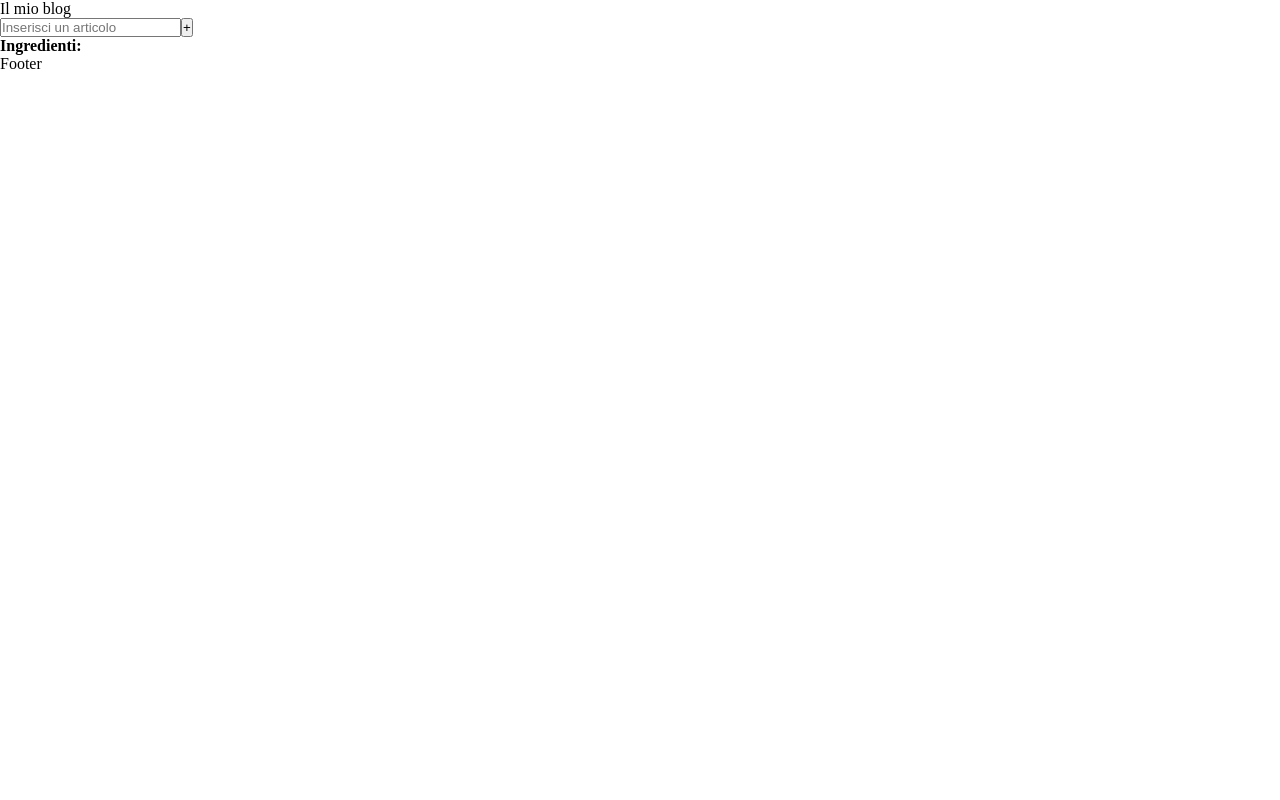
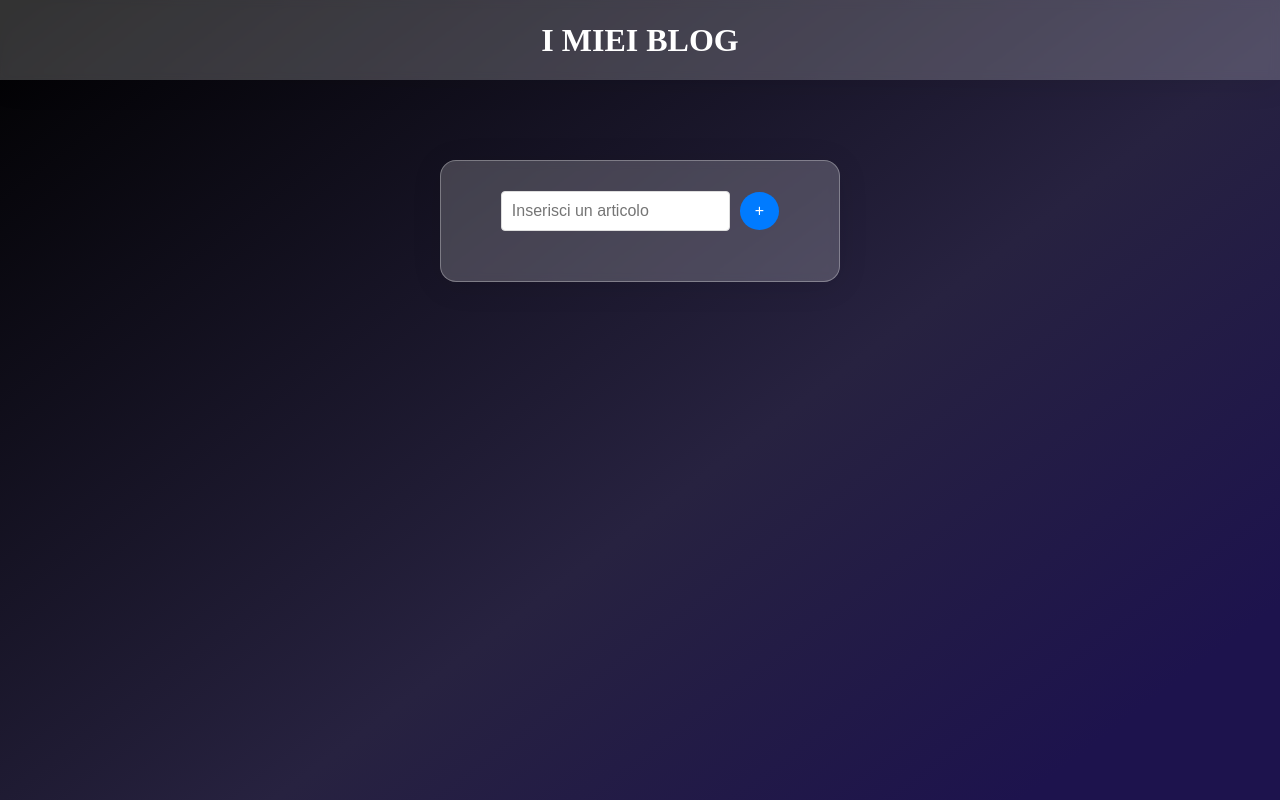
Before and after one commit to JohnQuimson/react-form-blog, a React (Vite) app: page / in a window 1280 px wide. Built offline with nearby package versions, Linux system fonts and the light colour scheme.

Commit message:
feat delete btn & style css

```diff
--- a/src/App.jsx
+++ b/src/App.jsx
@@ -7,7 +7,7 @@ const App = () => {
     <>
       <Header />
       <Main />
-      <Footer />
+      {/* <Footer /> */}
     </>
   );
 };
--- /dev/null
+++ b/src/components/Form.jsx
@@ -0,0 +1,49 @@
+import React, { useState } from 'react';
+import { MdDeleteForever } from 'react-icons/md';
+
+const Form = () => {
+  const [articles, setArticles] = useState([]);
+  const [articleTitle, setArticleTitle] = useState('');
+
+  const handleSubmit = (e) => {
+    e.preventDefault();
+    setArticles((array) => [...array, articleTitle]);
+    setArticleTitle('');
+  };
+
+  const removeArticle = (indexDaEliminare) => {
+    setArticles((array) => array.filter((_, i) => i !== indexDaEliminare));
+  };
+
+  return (
+    <>
+      <section id="form-section">
+        <form onSubmit={handleSubmit}>
+          <input
+            type="text"
+            placeholder="Inserisci un articolo"
+            value={articleTitle}
+            onChange={(e) => setArticleTitle(e.target.value)}
+          />
+          <button>+</button>
+        </form>
+
+        {articles.length > 0 && <h3 className="subtitle">Articoli:</h3>}
+
+        <ul>
+          {articles.map((article, index) => (
+            <li key={`article${index}`}>
+              <span>{article}</span>
+              <MdDeleteForever
+                className="deleteIcon"
+                onClick={() => removeArticle(index)}
+              />
+            </li>
+          ))}
+        </ul>
+      </section>
+    </>
+  );
+};
+
+export default Form;
--- a/src/components/Header.jsx
+++ b/src/components/Header.jsx
@@ -1,7 +1,13 @@
 import React from 'react';
 
 const Header = () => {
-  return <div>Il mio blog</div>;
+  return (
+    <>
+      <header>
+        <h1>I miei blog</h1>
+      </header>
+    </>
+  );
 };
 
 export default Header;
--- a/src/components/Main.jsx
+++ b/src/components/Main.jsx
@@ -1,41 +1,13 @@
 import React, { useState } from 'react';
+import Form from './Form';
 
 const Main = () => {
-  const [articles, setArticles] = useState([]);
-  const [articleTitle, setArticleTitle] = useState('');
-
-  const handleSubmit = (e) => {
-    e.preventDefault();
-    setArticles((array) => [...array, articleTitle]);
-    setArticleTitle('');
-  };
-
-  const removeArticle = (indexDaEliminare) => {
-    setArticles((array) => array.filter((_, i) => i !== indexDaEliminare));
-  };
-
   return (
-    <div>
-      <form onSubmit={handleSubmit}>
-        <input
-          type="text"
-          placeholder="Inserisci un articolo"
-          value={articleTitle}
-          onChange={(e) => setArticleTitle(e.target.value)}
-        />
-        <button>+</button>
-      </form>
-      <p>
-        <strong>Ingredienti:</strong>
-      </p>
-      <ul>
-        {articles.map((article, index) => (
-          <li key={`article${index}`} onClick={() => removeArticle(index)}>
-            {article}
-          </li>
-        ))}
-      </ul>
-    </div>
+    <>
+      <main>
+        <Form />
+      </main>
+    </>
   );
 };
 
--- a/src/index.scss
+++ b/src/index.scss
@@ -3,3 +3,115 @@
   margin: 0;
   padding: 0;
 }
+
+header {
+  background: rgba(255, 255, 255, 0.2);
+  box-shadow: 0 4px 30px rgba(0, 0, 0, 0.1);
+  backdrop-filter: blur(5px);
+  -webkit-backdrop-filter: blur(5px);
+  height: 10vh;
+  display: flex;
+  justify-content: center;
+  align-items: center;
+  position: fixed;
+  top: 0;
+  right: 0;
+  left: 0;
+  color: white;
+  text-transform: uppercase;
+}
+
+main {
+  background: rgb(0, 0, 0);
+  background: linear-gradient(
+    143deg,
+    rgba(0, 0, 0, 1) 0%,
+    rgba(39, 34, 64, 1) 57%,
+    rgba(29, 19, 77, 1) 89%
+  );
+  height: 100vh;
+  display: flex;
+  flex-direction: column;
+  align-items: center;
+
+  #form-section {
+    margin-top: 20vh;
+    background: rgba(255, 255, 255, 0.2);
+    border-radius: 16px;
+    box-shadow: 0 4px 30px rgba(0, 0, 0, 0.1);
+    backdrop-filter: blur(5px);
+    -webkit-backdrop-filter: blur(5px);
+    border: 1px solid rgba(255, 255, 255, 0.3);
+    padding: 20px 50px;
+
+    form {
+      display: flex;
+      align-items: center;
+      justify-content: center;
+      margin-bottom: 20px;
+      padding: 10px;
+      border-radius: 8px;
+
+      input {
+        width: 100%;
+        max-width: 300px;
+        padding: 10px;
+        margin-right: 10px;
+        border: 1px solid #ddd;
+        border-radius: 4px;
+        font-size: 16px;
+        transition: border-color 0.3s ease;
+
+        &:focus {
+          border-color: #007bff;
+          outline: none;
+        }
+      }
+
+      button {
+        padding: 10px 15px;
+        background-color: #007bff;
+        color: white;
+        border: none;
+        border-radius: 50%;
+        font-size: 16px;
+        transition: background-color 0.3s ease;
+
+        &:hover {
+          background-color: #0056b3;
+          cursor: pointer;
+        }
+      }
+    }
+
+    .subtitle {
+      font-size: 24px;
+      color: white;
+    }
+
+    ul {
+      list-style-type: none;
+
+      li {
+        line-height: 40px;
+        display: flex;
+        align-items: center;
+        justify-content: space-between;
+
+        span {
+          font-size: 20px;
+        }
+
+        .deleteIcon {
+          color: rgb(202, 31, 31);
+          font-size: 24px;
+
+          &:hover {
+            color: rgb(139, 25, 25);
+            cursor: pointer;
+          }
+        }
+      }
+    }
+  }
+}
```
